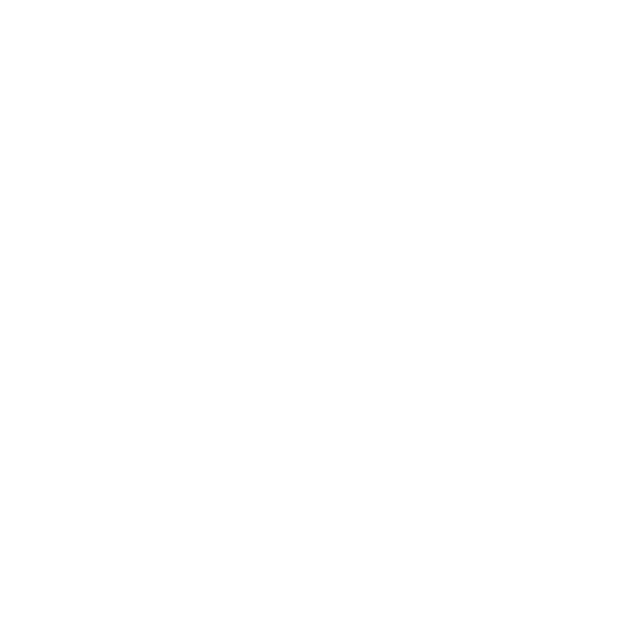
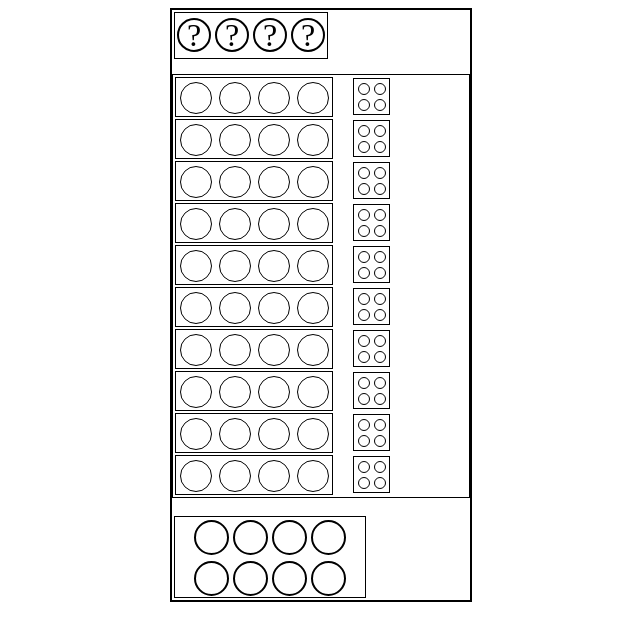
Before and after one commit to krisrss/mastermind-game, a plain HTML site: page index.html in a window 1280 px wide. Shown: the whole page, without its empty margins (319-959 px from the left). Drawn offline with Linux system fonts and the light colour scheme.

Commit message:
Add initial game board with game elements

```diff
--- a/index.html
+++ b/index.html
@@ -1,13 +1,31 @@
 <!DOCTYPE html>
 <html>
+
 <head>
     <title>Mastermind Game</title>
     <link rel="stylesheet" type="text/css" href="styles/styles.css">
 </head>
 
 <body>
+    <div id="game-content">
+        <div id="correct-list"></div>
 
+        <div id="attempt-content"></div>
+
+        <div id="option-list">
+            <div class="option-pebble"></div>
+            <div class="option-pebble"></div>
+            <div class="option-pebble"></div>
+            <div class="option-pebble"></div>
+            <div class="option-pebble"></div>
+            <div class="option-pebble"></div>
+            <div class="option-pebble"></div>
+            <div class="option-pebble"></div>
+        </div>
+
+    </div>
 </body>
 
 <script src="scripts/scripts.js"></script>
+
 </html>
--- a/scripts/scripts.js
+++ b/scripts/scripts.js
@@ -1,5 +1,54 @@
-(function(){
+(function () {
     "use strict";
 
+    const attemptContent = document.querySelector("#attempt-content");
+    const correctPebbleList = document.querySelector("#correct-list");
+
+    //Create an HTML element, with attribute
+    const newElement = function (elName, attrType, attrName) {
+        const creatElement = document.createElement(elName);
+        creatElement[attrType] = attrName;
+        return creatElement;
+    };
+
+    //Create div element with a class name
+    function createDivEl(className) {
+        return newElement("div", "className", className);
+    };
+
+    //Create a list of div elements
+    function createPebbleList(listName, pebbleName) {
+        const pebbleList = newElement("div", "className", listName);
+        for (let i = 0; i < 4; i++) {
+            pebbleList.appendChild(createDivEl(pebbleName));
+        };
+        return pebbleList;
+    };
+
+    //Create a list that wrapts all row elements together
+    function wrapRowElements() {
+        const wrapper = createDivEl("attempt-el-wrapper");
+        wrapper.appendChild(
+            createPebbleList("attempt-list", "attempt-pebble")
+        );
+        wrapper.appendChild(
+            createPebbleList("result-list", "result-pebble")
+        );
+        return wrapper;
+    };
+
+
+    //Apply attempt rows to the game board
+    for (let i = 0; i < 10; i++) {
+        attemptContent.appendChild(wrapRowElements());
+    };
+
+
+    //Apply correct pebbles, to correct pebble list
+    for (let i = 0; i < 4; i++) {
+        const correctList = createDivEl("correct-pebble");
+        correctList.textContent = "?";
+        correctPebbleList.appendChild(correctList);
+    };
 
 }());
--- a/styles/styles.css
+++ b/styles/styles.css
@@ -0,0 +1,94 @@
+#game-content{
+    border: 2px solid black;
+    margin: 0 auto;
+    width: 298px;
+    height: 590px;
+    position:relative;
+}
+
+#attempt-content{
+    border: 1px solid black;
+}
+
+#option-list{
+    border: 1px solid black;
+    width: 190px;
+    height: 80px;
+    position:absolute;
+    bottom:0;
+    text-align: center;
+    margin: 2px;
+}
+
+.option-pebble{
+    border: 2px solid black;
+    border-radius: 50px;
+    display: inline-block;
+    width: 31px;
+    height: 31px;
+    margin-top: 2.5px;
+}
+
+.attempt-el-wrapper{
+    height: 40px;
+    margin: 2px;
+}
+
+
+.attempt-list{
+    border: 1px solid black;
+    height: 38px;
+    text-align: center;
+    float: left;
+}
+
+.attempt-pebble{
+    border: 1px solid black;
+    border-radius: 50px;
+    width: 30px;
+    height: 30px;
+    display: inline-block;
+    margin: 3.5px;
+}
+
+
+.result-list{
+    border: 1px solid black;
+    width: 35px;
+    height: 35px;
+    float: left;
+    margin-left: 20px;
+    margin-top: 1px;
+    font-size: 0;
+
+}
+
+.result-pebble{
+    border: 1px solid black;
+    border-radius: 50px;
+    height: 10px;
+    width: 10px;
+    display: inline-block;
+    margin: 3.5px 1px 1px 3.5px;
+
+}
+
+#correct-list{
+    border: 1px solid black;
+    height: 45px;
+    text-align: center;
+    margin: 2px 2px 15px 2px;
+    display: inline-block;
+}
+
+.correct-pebble{
+    border: 2px solid black;
+    height: 30px;
+    width: 30px;
+    border-radius: 50px;
+    margin: 5px 2px;
+    display: inline-block;
+    text-align: center;
+    line-height: 30px;
+    font-size: 2em;
+}
```
